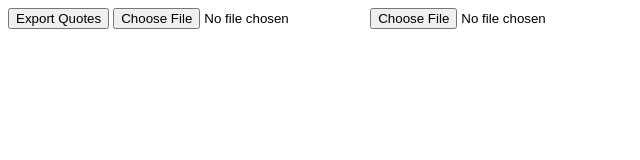
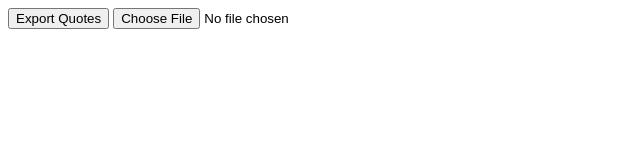
Before and after one commit to Rahmaabdelrazeq/alx_fe_javascript, a plain HTML site: page dom-manipulation/index.html in a window 1280 px wide. Shown: the whole page, without its empty margins (0-640 px from the left). Drawn offline with Linux system fonts and the light colour scheme.

Commit message:
Update index.html

```diff
--- a/dom-manipulation/index.html
+++ b/dom-manipulation/index.html
@@ -10,6 +10,5 @@
     <button id="exportButton">Export Quotes</button>
     <input type="file" id="importFile" accept=".json" onchange="importFromJsonFile(event)" />
     <script src="script.js"></script>
-    <input type="file" id="importFile" accept=".json" onchange="importFromJsonFile(event)" />
 </body>
 </html>
```
